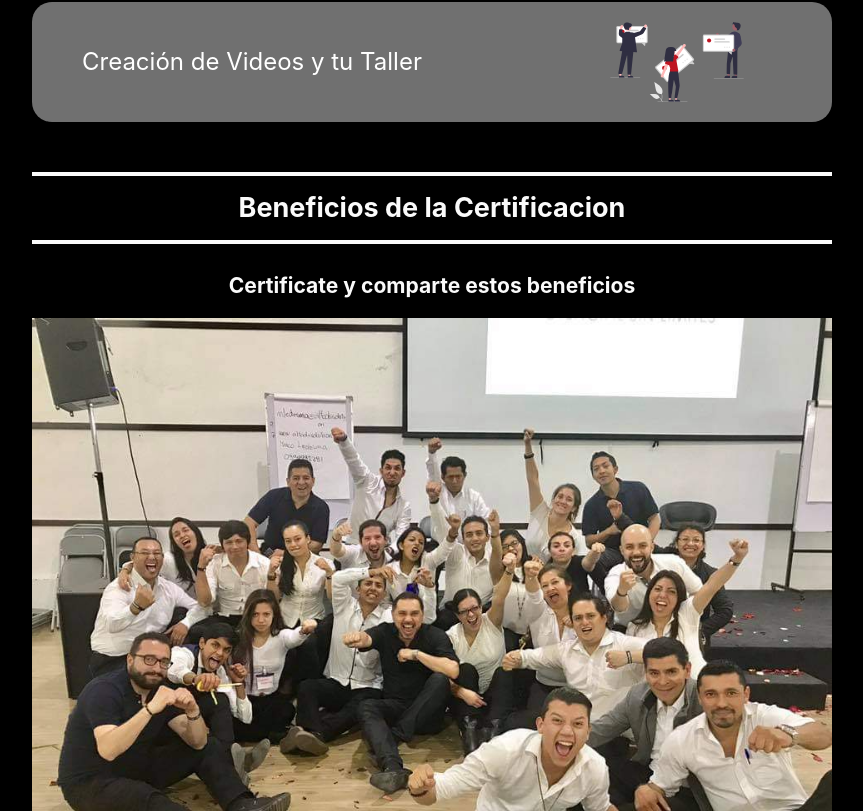
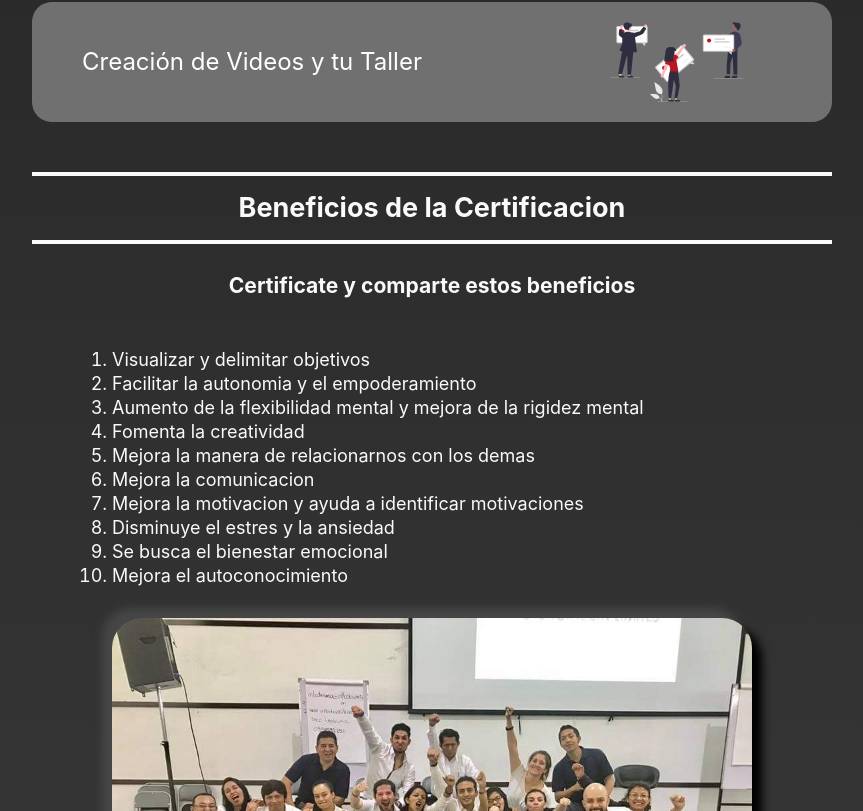
Before and after one commit to aramxD/quimikal_project, a React (Vite) app: page / in a window 1280 px wide. Shown: the part 3409-4220 px from the top of the page, without its empty margins (208-1071 px from the left). Built offline with nearby package versions, Linux system fonts and the light colour scheme.

Commit message:
ajuste estilos

```diff
--- a/src/components/CourseBenefits.jsx
+++ b/src/components/CourseBenefits.jsx
@@ -43,6 +43,7 @@ export default styled(CourseBenefits)`
   width: 90vw;
   max-width: 800px;
   margin: 0 auto;
+  color: rgb(250, 250, 250);
   h2 {
     width: 100%;
     margin: 30px 0 10px 0;
@@ -55,26 +56,30 @@ export default styled(CourseBenefits)`
   }
   .benefitsContent {
     display: flex;
-    flex-direction: column;
+    flex-direction: column-reverse;
     align-items: center;
     justify-content: space-around;
   }
   .benefitsImg {
-    width: 100%;
+    width: 80%;
   }
   .benefitsImg img {
     width: 100%;
+    border-radius:30px;
+    /* background: #acacac; */
+-webkit-box-shadow: 10px 10px 10px #404040, -10px -10px 10px #000000;
+box-shadow: 10px 10px 10px #000000, -10px -10px 10px #474747;
   }
   .benefitsList {
-    margin-left: 10px;
+    margin:30px 10px;
     width: 80%;
   }
   ol {
     text-align: left;
   }
 
-  color: rgb(250, 250, 250);
-  background-color: rgb(0, 0, 0);
+
+
   p {
     font-size: 12px;
   }
--- a/src/components/Footer.jsx
+++ b/src/components/Footer.jsx
@@ -18,7 +18,7 @@ export default styled(Footer)`
   align-items: center;
 
   color: rgb(250, 250, 250);
-  background-color: rgb(0, 0, 0);
+
   p {
     font-size: 12px;
   }
--- a/src/index.css
+++ b/src/index.css
@@ -11,14 +11,15 @@
   -webkit-text-size-adjust: 100%;
 }
 html{
-  background-color: #000;
+  /* background-color: #000; */
+  /* background-image: linear-gradient(to top, #868f96 0%, #000000 100%); */
 }
 
 
 body {
   margin: 0 auto;
   display: flex;
-  background-color:rgb(0,0,0);
+  background-image: linear-gradient(to top, #404040 0%, #000000 100%);
   justify-content: center;
   place-items: center;
   min-width: 320px;
```
Also changed, not shown: src/assets/Certificate_3.jpg (added).
